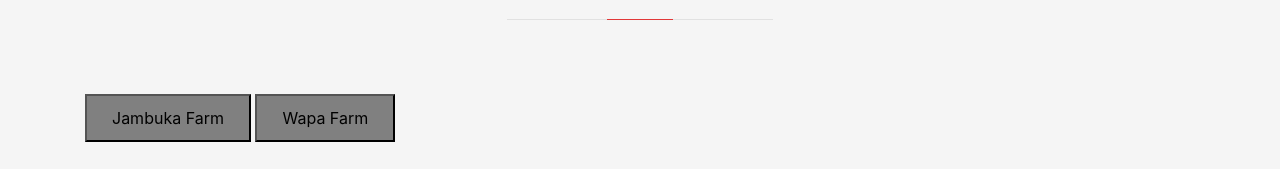
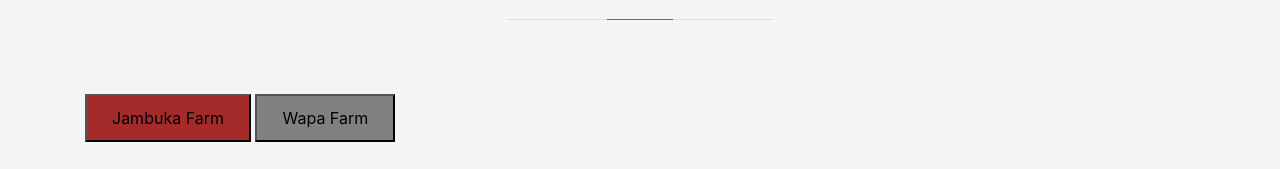
Before and after one commit to EarthmanAman/bintikahawa, a plain HTML site: page gallery.html in a window 1280 px wide. Shown: the part 589-758 px from the top of the page. Drawn offline with nearby package versions, Linux system fonts and the light colour scheme.

Commit message:
gallery button

```diff
--- a/css/styles.css
+++ b/css/styles.css
@@ -419,6 +419,9 @@ ul {
 	background: grey;
 }
 
+#btn1 {
+	background:brown;
+}
 .tabs button:hover {
 	background: brown;
 }
```
